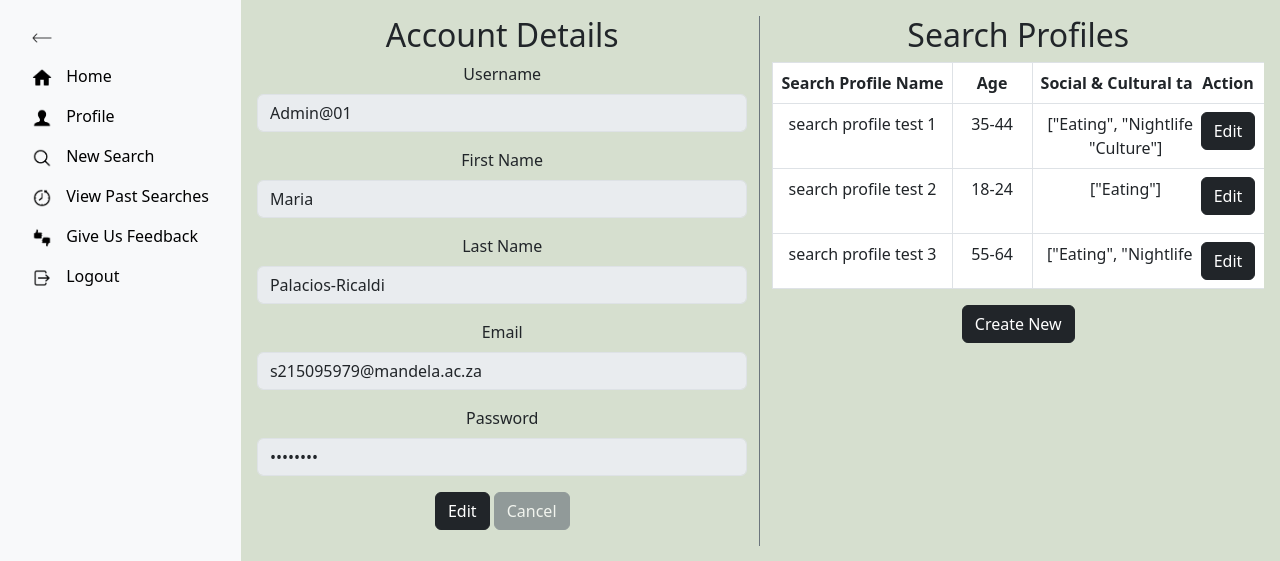
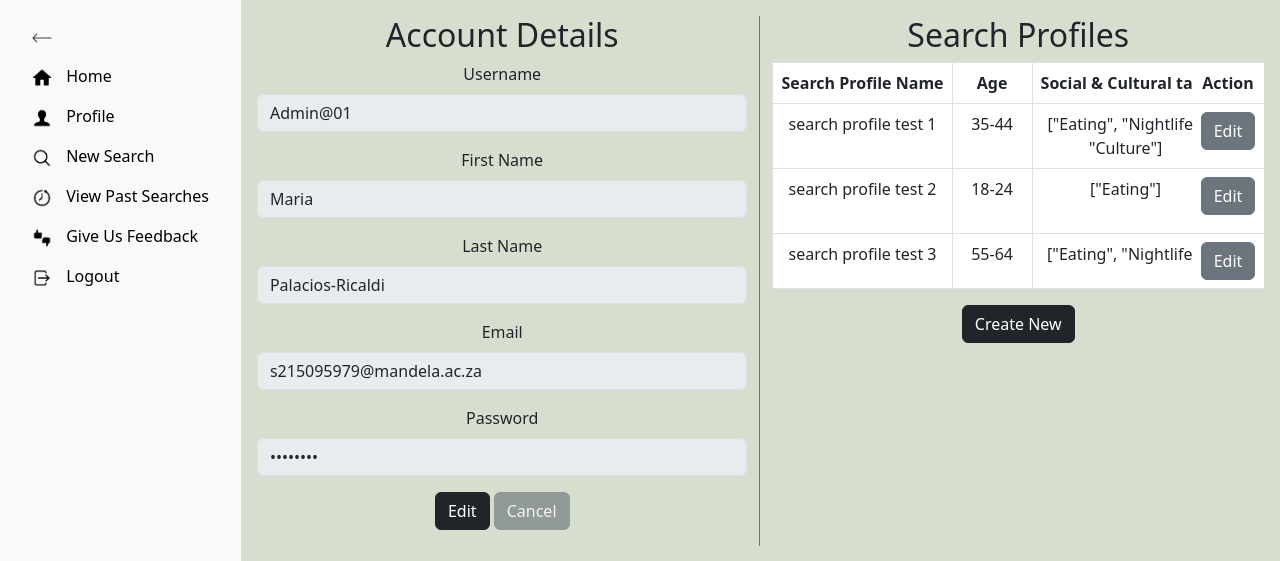
Before and after one commit to maria-palacios-ricaldi/MiBarrio-Web-App, a Django app: page /profile in a window 1280 px wide. Shown: the part 101-662 px from the top of the page. Run offline with Django 4.2, Linux system fonts and the light colour scheme; a user stored in the database is signed in; data comes from the database, SQL or seed files in the repository; parts of the project's set-up code (start-up, migrations or seed data) failed here and were passed over; some libraries are stand-ins or nearby versions.

Commit message:
Update profile.html

```diff
--- a/App/MiBarrio/MiBarrioApp/templates/profile.html
+++ b/App/MiBarrio/MiBarrioApp/templates/profile.html
@@ -154,7 +154,7 @@
                   <td>{{ sp.backup_water_supply }}</td>
 
                   <td class="sticky-action-column">
-                    <button class="btn btn-dark edit-btn" data-bs-toggle="modal" data-bs-target="#createProfileModal"
+                    <button class="btn btn-secondary edit-btn" data-bs-toggle="modal" data-bs-target="#createProfileModal"
                       data-id="{{ sp.search_profileID }}" data-sp_name="{{ sp.sp_name }}" data-age="{{ sp.age }}"
                       data-social_cultural_tags="{{ sp.social_cultural_tags }}"
                       data-health_wellness_tags="{{ sp.health_wellness_tags }}"
```
